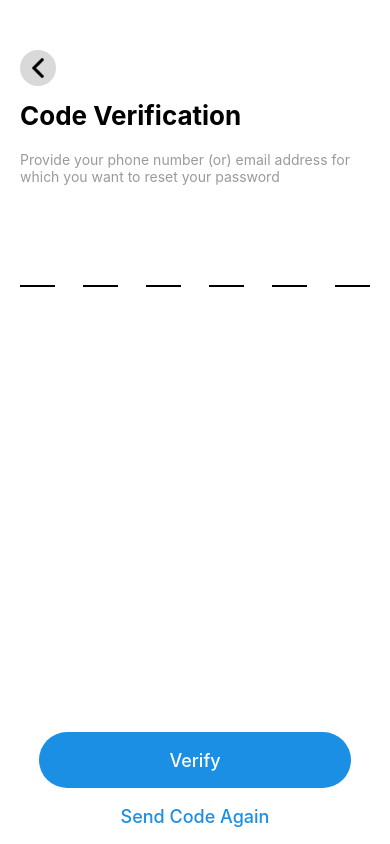
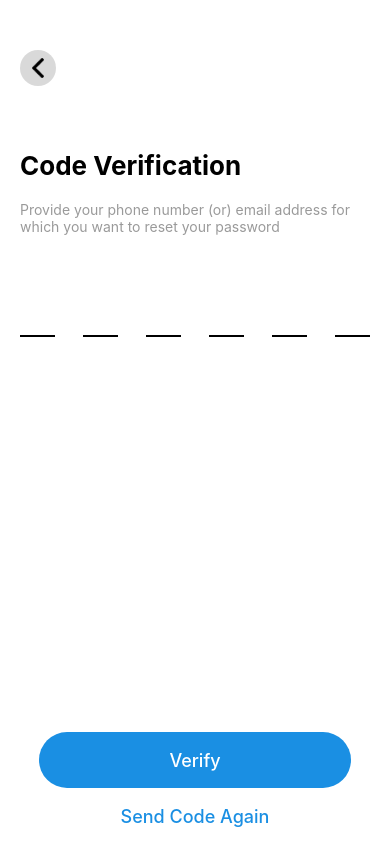
Before and after one commit to Nphuc2304/Graduation_Project_FRONTEND, a React Native app: screen /Verification in a window 390 px wide. Built offline with nearby package versions, Linux system fonts and the light colour scheme.

Commit message:
update forgotPassword , verification

```diff
--- a/src/Styles/Verification.tsx
+++ b/src/Styles/Verification.tsx
@@ -4,7 +4,7 @@ import Colors from '../Color';
 const StyleVerifiCation = StyleSheet.create({
   content: {
     flex: 1,
-    marginTop: 100,
+    marginTop: 150,
     marginRight: 20,
     marginLeft: 20,
   },
--- a/src/app/ForgotPassword.tsx
+++ b/src/app/ForgotPassword.tsx
@@ -1,5 +1,7 @@
 import {
   Image,
+  KeyboardAvoidingView,
+  Platform,
   SafeAreaView,
   StyleSheet,
   Text,
@@ -12,7 +14,6 @@ import ButtonIcon from '../../components/ButtonIcon';
 import Colors from '../Color';
 import AppStyles from '../Styles/AppStyles';
 import ForgotStyles from '../Styles/ForgotStyle';
-import {ForceTouchGesture} from 'react-native-gesture-handler/lib/typescript/handlers/gestures/forceTouchGesture';
 
 const ForgotPassword = ({navigation}: any) => {
   const [isForcus, setIsForcus] = useState(false);
@@ -33,7 +34,9 @@ const ForgotPassword = ({navigation}: any) => {
   };
 
   return (
-    <SafeAreaView style={AppStyles.container}>
+    <KeyboardAvoidingView
+      behavior={Platform.OS === 'ios' ? 'padding' : 'height'}
+      style={AppStyles.container}>
       <ButtonIcon
         icon={require('../../assets/icons/back.png')}
         bgColor={Colors.gray}
@@ -91,7 +94,7 @@ const ForgotPassword = ({navigation}: any) => {
       <TouchableOpacity style={ForgotStyles.btnCancel}>
         <Text style={ForgotStyles.txtCancel}>Cancel</Text>
       </TouchableOpacity>
-    </SafeAreaView>
+    </KeyboardAvoidingView>
   );
 };
 
--- a/src/app/Verification.tsx
+++ b/src/app/Verification.tsx
@@ -6,6 +6,8 @@ import {
   TouchableOpacity,
   View,
   TextInputProps,
+  KeyboardAvoidingView,
+  Platform,
 } from 'react-native';
 import React, {useRef, useState} from 'react';
 import AppStyles from '../Styles/AppStyles';
@@ -41,7 +43,9 @@ const Verification = ({navigation}: any) => {
   };
 
   return (
-    <SafeAreaView style={AppStyles.container}>
+    <KeyboardAvoidingView
+      behavior={Platform.OS === 'ios' ? 'padding' : 'height'}
+      style={AppStyles.container}>
       <ButtonIcon
         icon={require('../../assets/icons/back.png')}
         bgColor={Colors.gray}
@@ -82,7 +86,7 @@ const Verification = ({navigation}: any) => {
       <TouchableOpacity style={StyleVerifiCation.btnSendAgain}>
         <Text style={StyleVerifiCation.txtSendAgain}>Send Code Again</Text>
       </TouchableOpacity>
-    </SafeAreaView>
+    </KeyboardAvoidingView>
   );
 };
 
```
